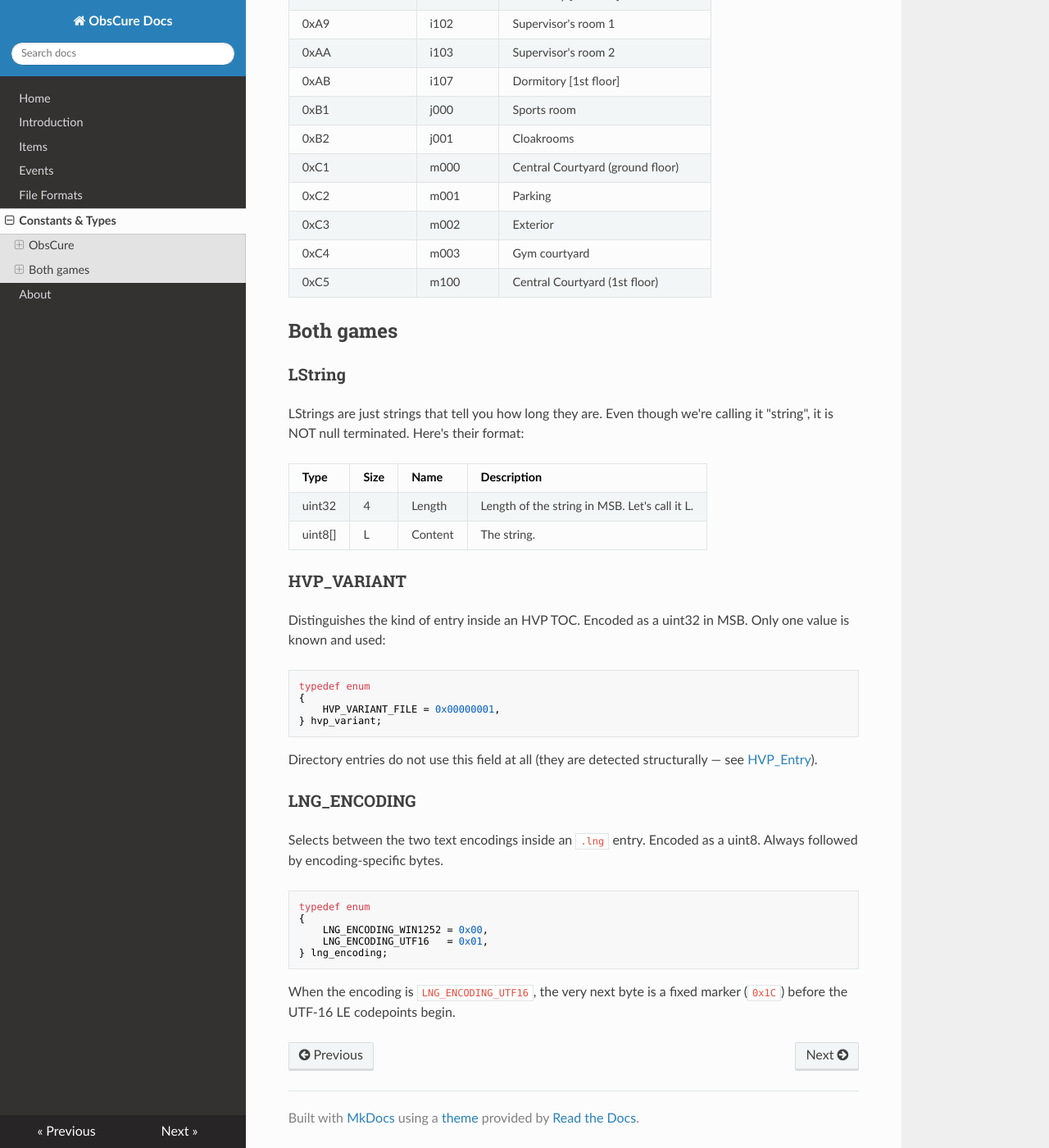
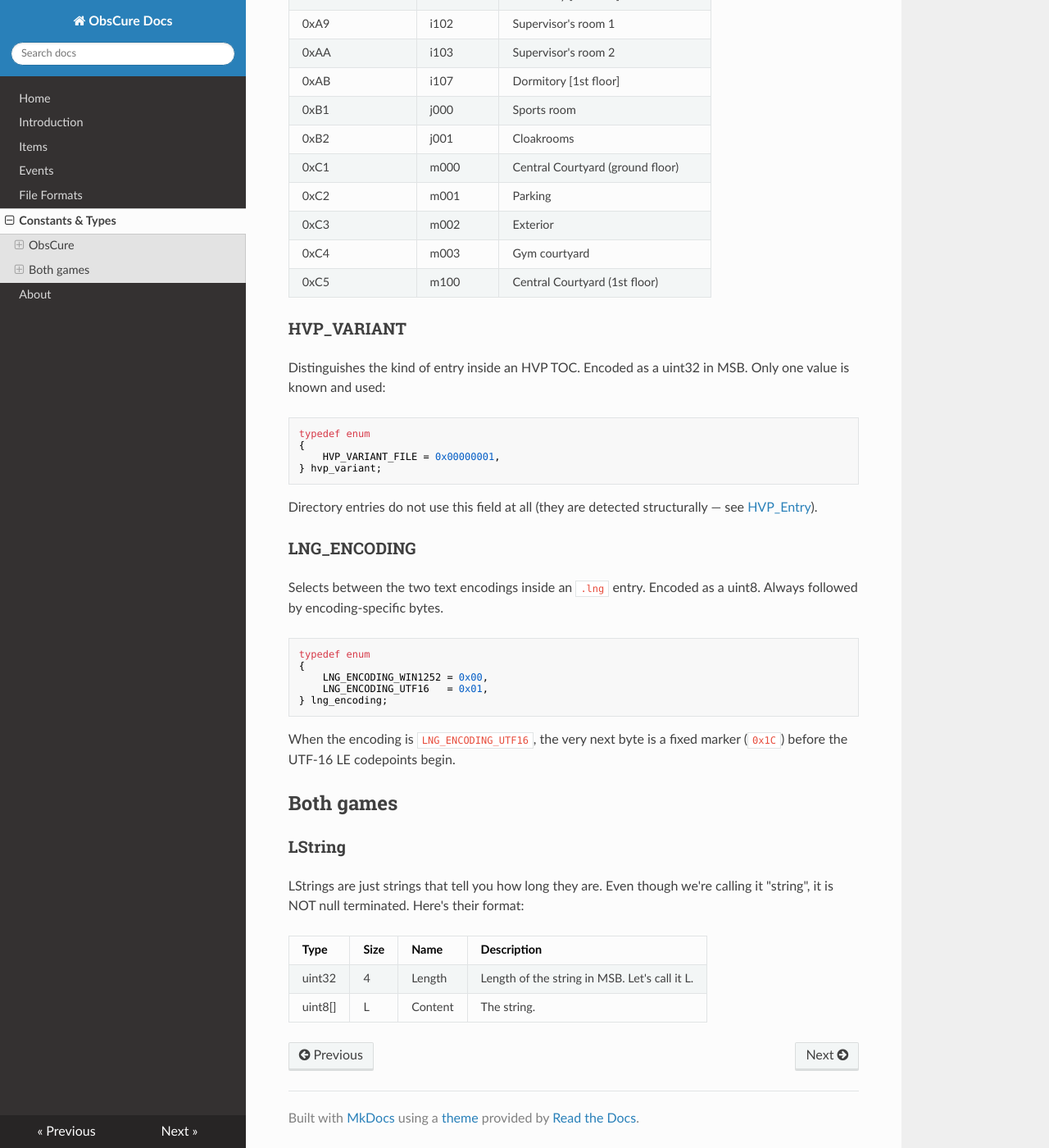
Before and after one commit to AzaamAlghamdi/ObsCureDocs, an MkDocs documentation site: the page built from docs/constants.md, in a window 1280 px wide and 1400 px high, scrolled down 7137 px. Shown: the whole window at 82% size. Built offline with MkDocs 1.6.1, drawn with Linux system fonts in a browser that asks for light colours; nearby versions of some CDN libraries; part of the change alters nothing that is shown.

Commit message:
Update constants.md

````diff
--- a/docs/constants.md
+++ b/docs/constants.md
@@ -277,18 +277,6 @@ the rooms:
 | 0xC4          | m003    | Gym courtyard                        |
 | 0xC5          | m100    | Central Courtyard (1st floor)        |
 
-## Both games
-
-### LString
-
-LStrings are just strings that tell you how long they are. Even though we're
-calling it "string", it is NOT null terminated. Here's their format:
-
-| Type    | Size | Name    | Description                                    |
-|---------|------|---------|------------------------------------------------|
-| uint32  | 4    | Length  | Length of the string in MSB. Let's call it L.  |
-| uint8[] | L    | Content | The string.                                    |
-
 ### HVP_VARIANT
 Distinguishes the kind of entry inside an HVP TOC. Encoded as a uint32
 in MSB. Only one value is known and used:
@@ -313,3 +301,15 @@ typedef enum
 ```
 When the encoding is `LNG_ENCODING_UTF16`, the very next byte is a
 fixed marker (`0x1C`) before the UTF-16 LE codepoints begin.
+
+## Both games
+
+### LString
+
+LStrings are just strings that tell you how long they are. Even though we're
+calling it "string", it is NOT null terminated. Here's their format:
+
+| Type    | Size | Name    | Description                                    |
+|---------|------|---------|------------------------------------------------|
+| uint32  | 4    | Length  | Length of the string in MSB. Let's call it L.  |
+| uint8[] | L    | Content | The string.                                    |
````
